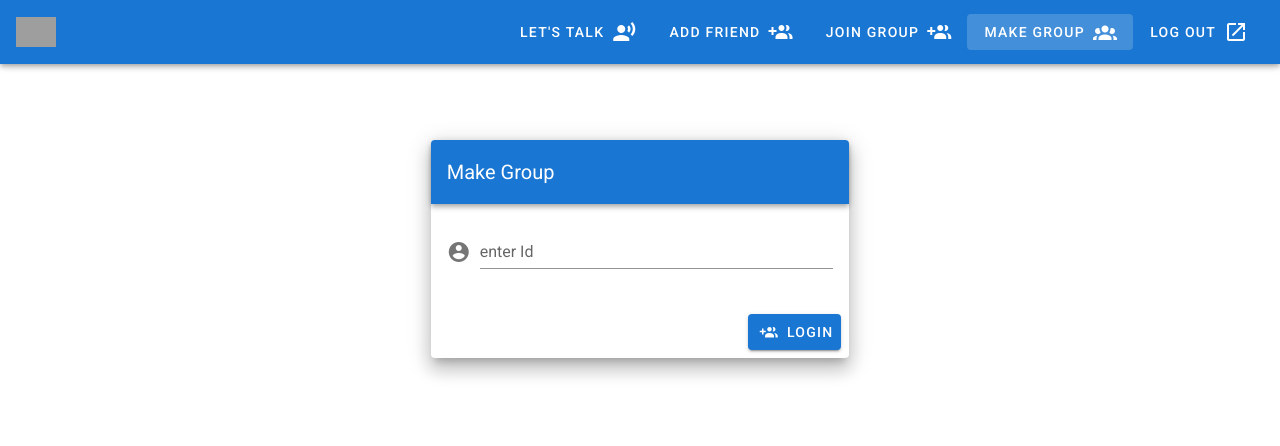
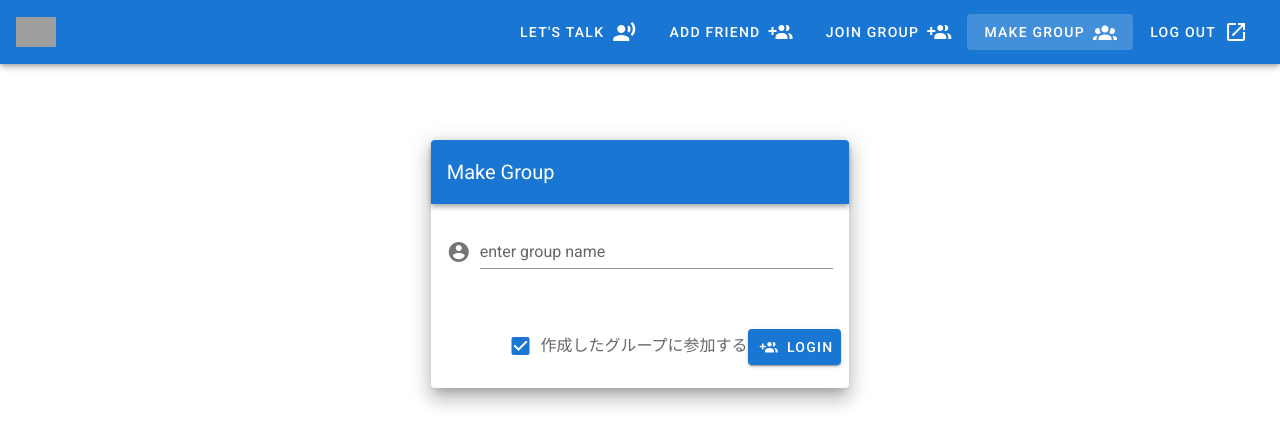
Before and after one commit to renasami/spring_training_2022, a Vue app in the folder step3/vue2/: page /make-group in a window 1280 px wide. Shown: the top 446 px of the page. Built offline with nearby package versions, Linux system fonts and the light colour scheme; grey boxes are pictures that could not be loaded.

Commit message:
add user relationship function

```diff
--- a/step3/vue2/src/pages/Home.vue
+++ b/step3/vue2/src/pages/Home.vue
@@ -9,7 +9,6 @@
 
 <script lang="ts">
 import Vue from "vue";
-// import HelloWorld from "../components/HelloWorld.vue";
 import FriendList from "../components/FriendList.vue"
 import Header from "../components/Header.vue";
 import Chat from "./Chat.vue"
--- a/step3/vue2/src/pages/JoinGroup.vue
+++ b/step3/vue2/src/pages/JoinGroup.vue
@@ -14,16 +14,16 @@
                   <v-text-field
                     id="name"
                     prepend-icon="mdi-account-circle"
-                    v-model="name"
-                    name="naem"
-                    label="enter Id "
+                    v-model="group_id"
+                    name="group id"
+                    label="enter group id "
                     type="text"
                   ></v-text-field>
                 </v-form>
               </v-card-text>
               <v-card-actions>
                 <v-spacer></v-spacer>
-                <v-btn color="primary" @click="login">
+                <v-btn color="primary" @click="join">
                   <v-icon left>mdi-account-multiple-plus</v-icon>
                   Join
                 </v-btn>
@@ -33,11 +33,11 @@
         </v-layout>
         <v-dialog v-model="error" persistent width="360">
           <v-card align="center">
-            <v-card-title> ユーザー名もしくはパスワードが違います </v-card-title>
+            <v-card-title> {{ message }} </v-card-title>
             <v-card-text>
               もう一度やり直してください
             </v-card-text>
-            <v-btn @click="retry" outlined color="red lighten-2" class="mb-3"
+            <v-btn @click="error = !error" outlined color="red lighten-2" class="mb-3"
               >OK</v-btn
             >
           </v-card>
@@ -49,11 +49,40 @@
 <script lang="ts">
 import Vue from 'vue'
 import Header from "../components/Header.vue"
-
+import { generateAllRequestOptions } from "../utils/generaters"
 export default Vue.extend({
     name: 'JoinGroup',
     components:{
         Header,
+    },
+    data(){
+        return {
+            group_id:null,
+            error:false,
+            message:""
+        }
+    },
+    methods: {
+        join: async function() {
+            if (!this.group_id){
+                this.message = "グループIDを入力してください"
+                this.error = !this.error
+                return
+            }
+            const data = {
+                group_id:this.group_id
+            }
+            const {headers,method,body} = generateAllRequestOptions(this.$store.state.token,data)
+            const response = await fetch("http://localhost:8080/group/join",{method,body,headers})
+            if (response.status === 422 ){
+                this.message = "そのIDのグループは存在しません"
+                this.error = !this.error
+                return
+            }
+            const json = await response.json()
+            this.$store.commit("updateGroups",json)
+            this.$router.push("/")
+        },
     }
 })
 </script>
--- a/step3/vue2/src/pages/MakeGroup.vue
+++ b/step3/vue2/src/pages/MakeGroup.vue
@@ -16,14 +16,18 @@
                     prepend-icon="mdi-account-circle"
                     v-model="name"
                     name="naem"
-                    label="enter Id "
+                    label="enter group name"
                     type="text"
                   ></v-text-field>
                 </v-form>
               </v-card-text>
               <v-card-actions>
                 <v-spacer></v-spacer>
-                <v-btn color="primary" @click="login">
+                <v-checkbox
+                  v-model="join"
+                  label="作成したグループに参加する"
+                />
+                <v-btn color="primary" @click="create">
                   <v-icon left>mdi-account-multiple-plus</v-icon>
                   Login
                 </v-btn>
@@ -33,11 +37,11 @@
         </v-layout>
         <v-dialog v-model="error" persistent width="360">
           <v-card align="center">
-            <v-card-title> ユーザー名もしくはパスワードが違います </v-card-title>
+            <v-card-title> {{ message }} </v-card-title>
             <v-card-text>
               もう一度やり直してください
             </v-card-text>
-            <v-btn @click="retry" outlined color="red lighten-2" class="mb-3"
+            <v-btn @click="error = !error" outlined color="red lighten-2" class="mb-3"
               >OK</v-btn
             >
           </v-card>
@@ -49,11 +53,46 @@
 <script lang="ts">
 import Vue from 'vue'
 import Header from "../components/Header.vue"
+import {generateAllRequestOptions} from "../utils/generaters"
 
 export default Vue.extend({
     name: 'MakeGroup',
     components:{
         Header,
+    },
+    data(){
+      return {
+        join:true,
+        name:null,
+        error:false,
+        message:""
+      }
+    },
+    methods: {
+      create:async function (){
+        if (!this.name) {
+          this.message = "グループ名を入力してください"
+          this.error = !this.error
+          return
+        }
+        const data = {
+          group_name:this.name,
+          join_this_group:this.join
+        }
+        const {headers,method,body} = generateAllRequestOptions(this.$store.state.token,data)
+        const response = await fetch("http://localhost:8080/group/create",{headers,method,body})
+        if (response.status == 422) {
+          this.message = "失敗しました。"
+          this.error = !this.error
+          return
+        }
+        const json = await response.json()
+        if (this.join === true) {
+          this.$store.commit("updateGroups",json)
+        }
+        alert(`作成されたグループIDは${json.id}です。`)
+        this.$router.push("/")
+      }
     }
 })
 </script>
--- a/step3/vue2/src/store/index.ts
+++ b/step3/vue2/src/store/index.ts
@@ -44,6 +44,9 @@ export default new Vuex.Store({
     },
     updateFriends(state,friends:User[]):void {
       state.friends  = friends
+    },
+    updateGroups(state,group:Group):void {
+      state.groups.push(group)
     }
   },
   getters:{
--- /dev/null
+++ b/step3/vue2/src/utils/generaters.ts
@@ -0,0 +1,29 @@
+export const generateHeaders = (token:string) => {
+    const headers = {
+    Authorization: token,
+    accept: "application/json",
+    "Content-Type":"application/json",
+    }
+    return headers
+}
+
+export const generatePostHeader = (token:string) => {
+    const headers = {
+        Authorization: token,
+        accept: "application/json",
+        "Content-Type":"application/json",
+    }
+    const method = "POST"
+    return {headers, method}
+}
+
+export const generateAllRequestOptions = (token: string,obj:any) => {
+    const headers = {
+        Authorization: token,
+        accept: "application/json",
+        "Content-Type":"application/json",
+    }
+    const method = "POST"
+    const body = JSON.stringify(obj)
+    return {headers, method, body}
+}
```
Also changed, not shown: 1 other file (tests, documents, lock files or other folders).
